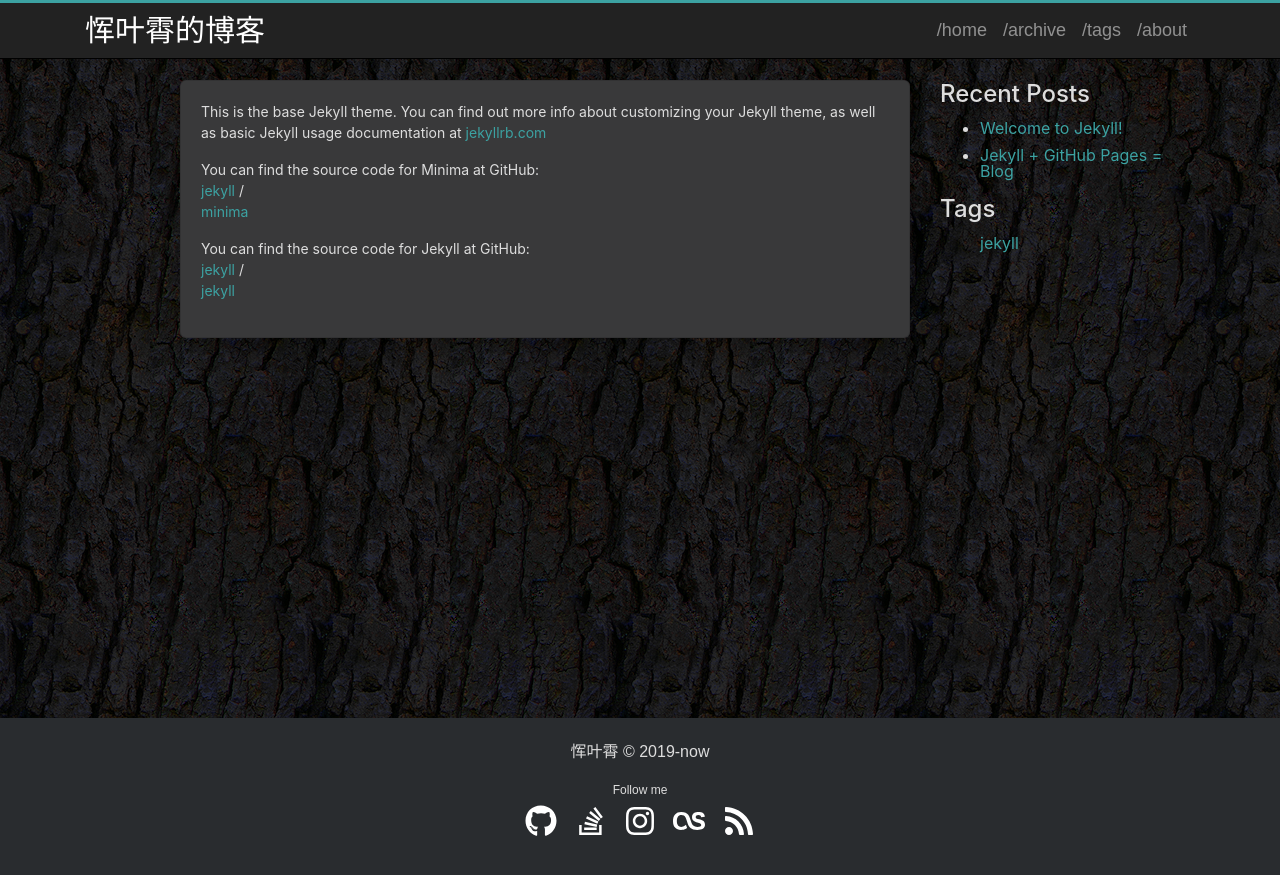
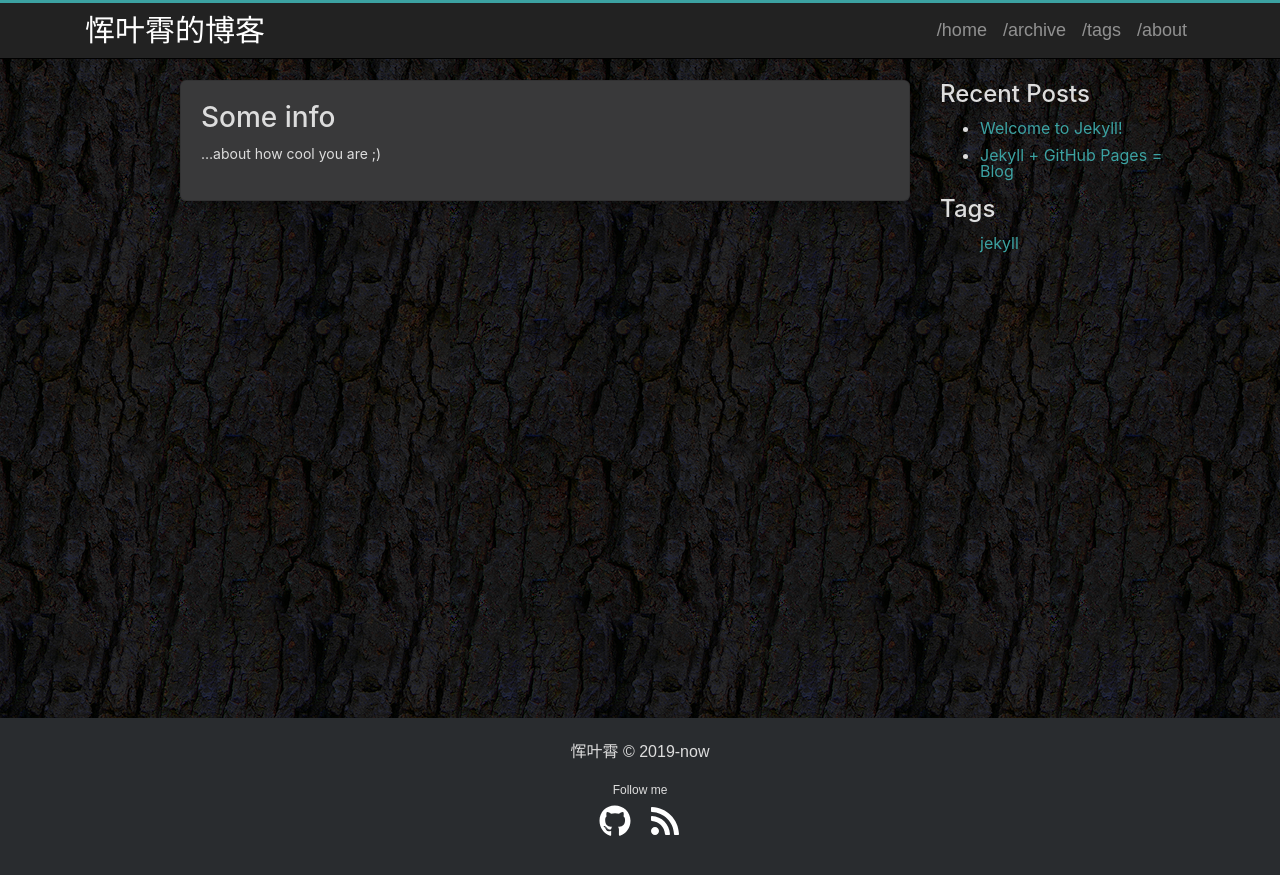
Before and after one commit to yunyexiao/yunyexiao.github.io, a Jekyll site: the page built from about.md, in a window 1280 px wide. Shown: the top 875 px of the page. Built offline with Jekyll 4.4.1, drawn with Linux system fonts in a browser that asks for light colours.

```diff
--- a/_config.yml
+++ b/_config.yml
@@ -22,14 +22,14 @@ share:
 
 social:
   github: yunyexiao
-  stackoverflow: ''
+  stackoverflow:
   linkedin:
-  instagram: ''
-  lastfm: ''
+  instagram:
+  lastfm:
   rss: feed.xml
 
 # Google Analytics key, leave blank to ignore
-google_analytics_key:
+google_analytics_key: UA-143783117-2
 # Yandex metrica (https://metrica.yandex.com/) leave blank to ignore or put true to use
 yandex_metrica:
 
--- a/about.md
+++ b/about.md
@@ -4,15 +4,5 @@ title: About
 permalink: /about/
 ---
 
-This is the base Jekyll theme. You can find out more info about customizing your Jekyll theme, as well as basic Jekyll usage documentation at [jekyllrb.com](https://jekyllrb.com/)
-
-You can find the source code for Minima at GitHub:
-[jekyll][jekyll-organization] /
-[minima](https://github.com/jekyll/minima)
-
-You can find the source code for Jekyll at GitHub:
-[jekyll][jekyll-organization] /
-[jekyll](https://github.com/jekyll/jekyll)
-
-
-[jekyll-organization]: https://github.com/jekyll
+# Some info
+...about how cool you are ;)
```
Also changed, not shown: 1 other file.
